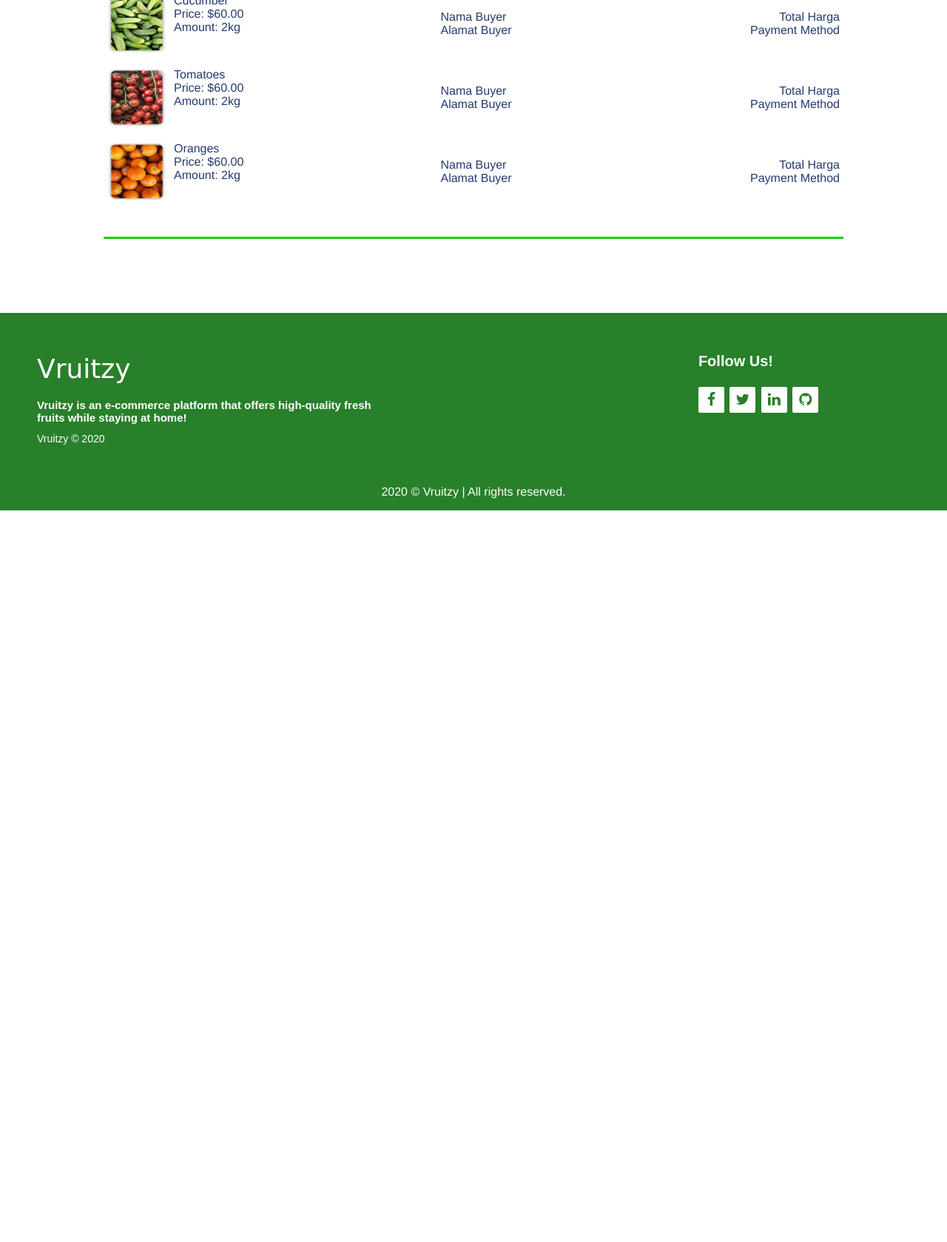
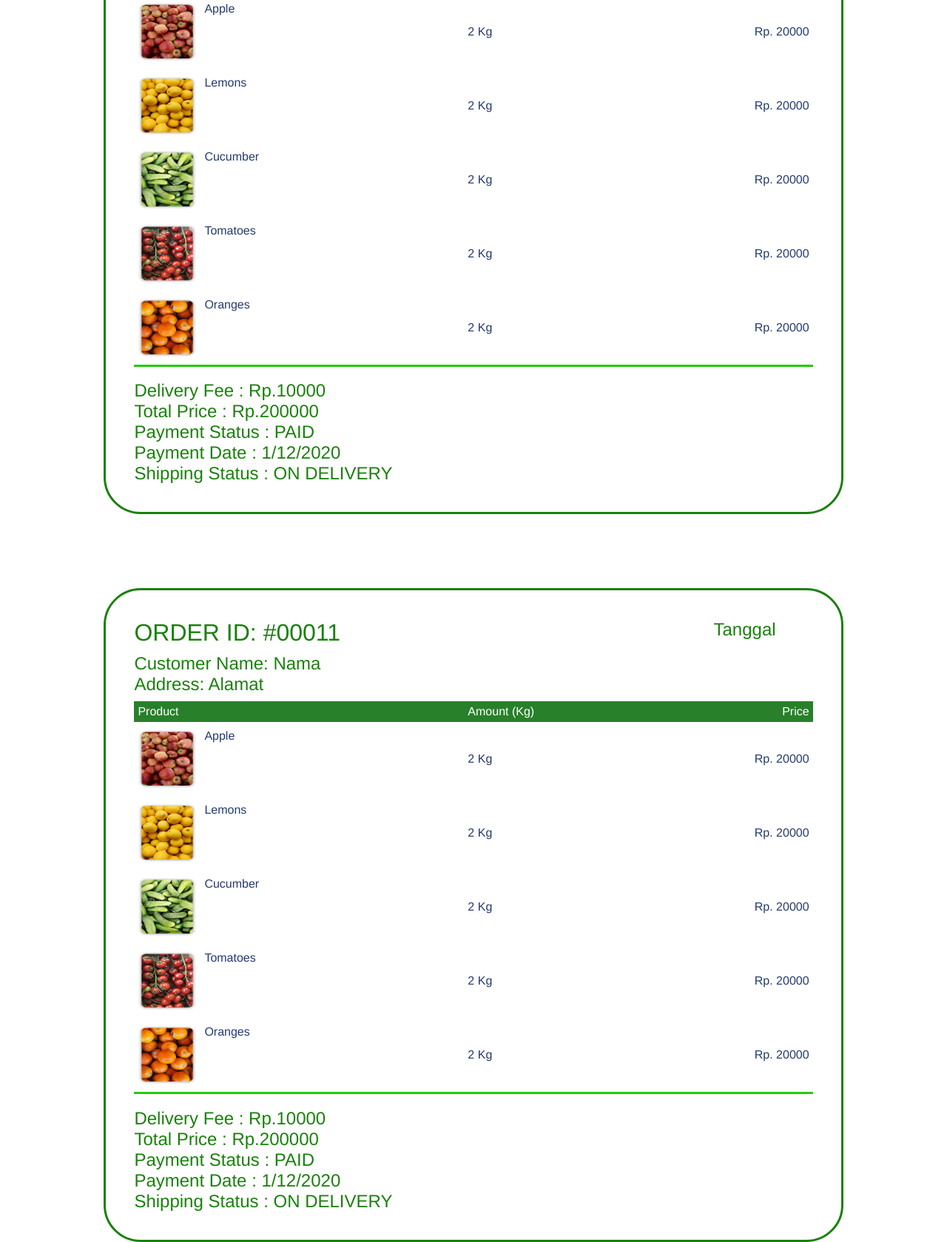
Before and after one commit to LesMiserables1/vruitzy, a plain HTML site: page frontend/PPL/orderList.html in a window 1280 px wide. Shown: the part 409-2088 px from the top of the page at 74% size. Before the commit the page ends 1099 px from the top, so only its background shows below. Drawn offline with nearby package versions, Linux system fonts and the light colour scheme.

Commit message:
edit order list

```diff
--- a/frontend/PPL/orderList.html
+++ b/frontend/PPL/orderList.html
@@ -58,12 +58,21 @@
   </nav>
 
   <!-- Cart Items -->
-  <div class="container-md cart" style="border-bottom: 3px solid #1fce08; padding-bottom: 3%;">
-    <table>
+  <h1 style="text-align: center; font-size: 5rem; color: #1a810c;">ORDER LIST</h1>
+  <div class="container-md cart" style="border-bottom: 3px solid #1fce08; padding-bottom: 3%; border: 3px solid #1a810c; padding: 3%; border-radius: 50px;">
+    <div style="margin-bottom: 1%; color: #1a810c;">
+      <div style="display: flex; width: 100%; margin-bottom: 1%;">
+        <h1>ORDER ID: #00011</h1>
+        <h2 style="margin-left: 55%;">Tanggal</h2>
+      </div>
+      <h2>Customer Name: Nama</h2>
+      <h2>Address: Alamat</h2>
+    </div>
+    <table style="border-bottom: 3px solid #1fce08;" >
       <tr>
         <th>Product</th>
-        <th>Buyer</th>
-        <th>Payment</th>
+        <th>Amount (Kg)</th>
+        <th>Price</th>
       </tr>
       <tr>
         <td>
@@ -71,19 +80,14 @@
             <img src="./images/Apple.jpg" alt="">
             <div>
               <p>Apple</p>
-              <span>Price: $50.00</span>
-              <br />
-              <span>Amount: 2kg</span>
             </div>
           </div>
         </td>
         <td>
-            <p>Nama Buyer</p>
-            <span>Alamat Buyer</span>
+            <p>2 Kg</p>
         </td>
         <td>
-            <p>Total Harga</p>
-            <span>Payment Method</span>
+            <p>Rp. 20000</p>
         </td>
       </tr>
       <tr>
@@ -92,19 +96,14 @@
             <img src="./images/Lemons.png" alt="">
             <div>
               <p>Lemons</p>
-              <span>Price: $90.00</span>
-              <br />
-              <span>Amount: 2kg</span>
             </div>
           </div>
         </td>
         <td>
-            <p>Nama Buyer</p>
-            <span>Alamat Buyer</span>
+           <p>2 Kg</p>
         </td>
         <td>
-            <p>Total Harga</p>
-            <span>Payment Method</span>
+          <p>Rp. 20000</p>
         </td>
       </tr>
       <tr>
@@ -113,19 +112,14 @@
             <img src="./images/Cucumber.jpg" alt="">
             <div>
               <p>Cucumber</p>
-              <span>Price: $60.00</span>
-              <br />
-              <span>Amount: 2kg</span>
             </div>
           </div>
         </td>
         <td>
-            <p>Nama Buyer</p>
-            <span>Alamat Buyer</span>
+          <p>2 Kg</p>
         </td>
         <td>
-            <p>Total Harga</p>
-            <span>Payment Method</span>
+          <p>Rp. 20000</p>
         </td>
       </tr>
       <tr>
@@ -134,19 +128,14 @@
             <img src="./images/Tomatoes.jpg" alt="">
             <div>
               <p>Tomatoes</p>
-              <span>Price: $60.00</span>
-              <br />
-              <span>Amount: 2kg</span>
             </div>
           </div>
         </td>
         <td>
-            <p>Nama Buyer</p>
-            <span>Alamat Buyer</span>
+          <p>2 Kg</p>
         </td>
         <td>
-            <p>Total Harga</p>
-            <span>Payment Method</span>
+          <p>Rp. 20000</p>
         </td>
       </tr>
       <tr>
@@ -155,27 +144,131 @@
             <img src="./images/Oranges.jpg" alt="">
             <div>
               <p>Oranges</p>
-              <span>Price: $60.00</span>
-              <br />
-              <span>Amount: 2kg</span>
             </div>
           </div>
         </td>
         <td>
-            <p>Nama Buyer</p>
-            <span>Alamat Buyer</span>
+          <p>2 Kg</p>
         </td>
         <td>
-            <p>Total Harga</p>
-            <span>Payment Method</span>
+          <p>Rp. 20000</p>
         </td>
       </tr>
     </table>
-
-
+    <div style="margin-top: 2%; color: #1a810c;">
+      <h2>Delivery Fee    : Rp.10000</h2>
+      <h2>Total Price     : Rp.200000</h2>
+      <h2>Payment Status  : PAID</h2>
+      <h2>Payment Date    : 1/12/2020</h2>
+      <h2>Shipping Status : ON DELIVERY</h2>
+    </div>
 
   </div>
+  <div class="container-md cart" style="border-bottom: 3px solid #1fce08; padding-bottom: 3%; border: 3px solid #1a810c; padding: 3%; border-radius: 50px;">
+    <div style="margin-bottom: 1%; color: #1a810c;">
+      <div style="display: flex; width: 100%; margin-bottom: 1%;">
+        <h1>ORDER ID: #00011</h1>
+        <h2 style="margin-left: 55%;">Tanggal</h2>
+      </div>
+      <h2>Customer Name: Nama</h2>
+      <h2>Address: Alamat</h2>
+    </div>
+    <table style="border-bottom: 3px solid #1fce08;" >
+      <tr>
+        <th>Product</th>
+        <th>Amount (Kg)</th>
+        <th>Price</th>
+      </tr>
+      <tr>
+        <td>
+          <div class="cart-info">
+            <img src="./images/Apple.jpg" alt="">
+            <div>
+              <p>Apple</p>
+            </div>
+          </div>
+        </td>
+        <td>
+            <p>2 Kg</p>
+        </td>
+        <td>
+            <p>Rp. 20000</p>
+        </td>
+      </tr>
+      <tr>
+        <td>
+          <div class="cart-info">
+            <img src="./images/Lemons.png" alt="">
+            <div>
+              <p>Lemons</p>
+            </div>
+          </div>
+        </td>
+        <td>
+           <p>2 Kg</p>
+        </td>
+        <td>
+          <p>Rp. 20000</p>
+        </td>
+      </tr>
+      <tr>
+        <td>
+          <div class="cart-info">
+            <img src="./images/Cucumber.jpg" alt="">
+            <div>
+              <p>Cucumber</p>
+            </div>
+          </div>
+        </td>
+        <td>
+          <p>2 Kg</p>
+        </td>
+        <td>
+          <p>Rp. 20000</p>
+        </td>
+      </tr>
+      <tr>
+        <td>
+          <div class="cart-info">
+            <img src="./images/Tomatoes.jpg" alt="">
+            <div>
+              <p>Tomatoes</p>
+            </div>
+          </div>
+        </td>
+        <td>
+          <p>2 Kg</p>
+        </td>
+        <td>
+          <p>Rp. 20000</p>
+        </td>
+      </tr>
+      <tr>
+        <td>
+          <div class="cart-info">
+            <img src="./images/Oranges.jpg" alt="">
+            <div>
+              <p>Oranges</p>
+            </div>
+          </div>
+        </td>
+        <td>
+          <p>2 Kg</p>
+        </td>
+        <td>
+          <p>Rp. 20000</p>
+        </td>
+      </tr>
+    </table>
+    <div style="margin-top: 2%; color: #1a810c;">
+      <h2>Delivery Fee    : Rp.10000</h2>
+      <h2>Total Price     : Rp.200000</h2>
+      <h2>Payment Status  : PAID</h2>
+      <h2>Payment Date    : 1/12/2020</h2>
+      <h2>Shipping Status : ON DELIVERY</h2>
+    </div>
 
+  </div>
 
 
   <!-- Footer -->
```
